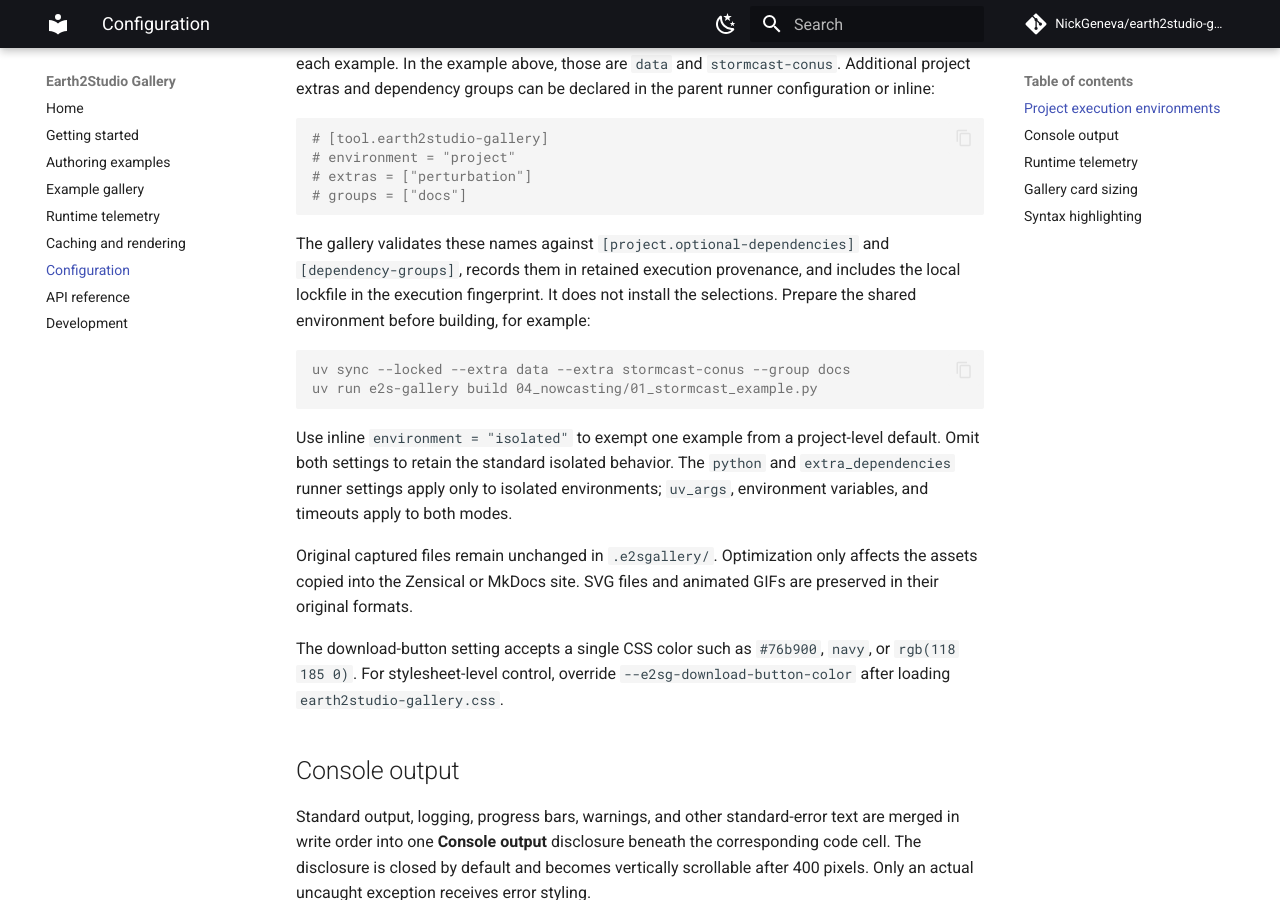
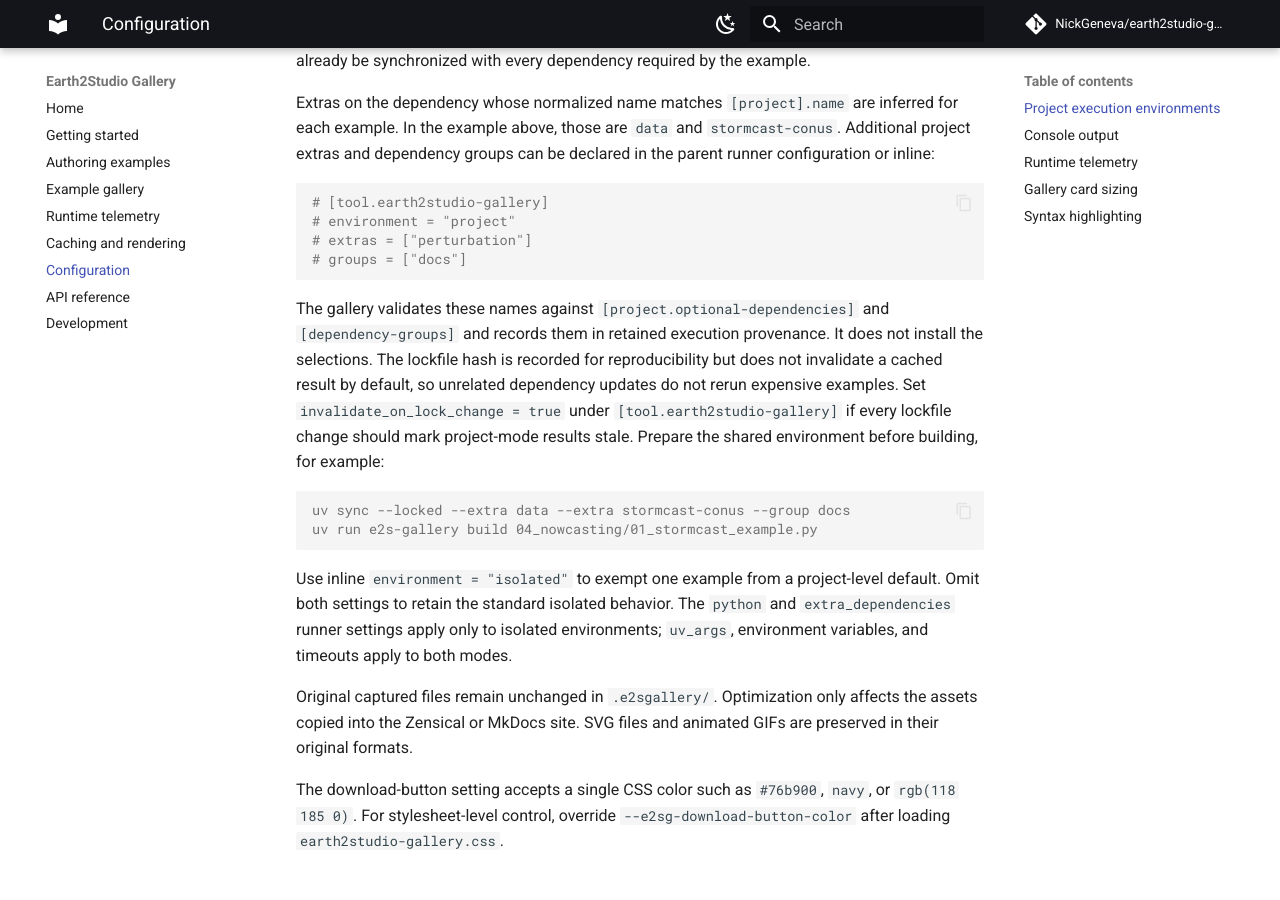
Before and after one commit to NickGeneva/earth2studio-gallery, an MkDocs documentation site: the page built from docs/configuration.md, in a window 1280 px wide and 900 px high, scrolled down 3192 px. Built offline with MkDocs 1.6.1 and Material for MkDocs 9.7.7, drawn with Linux system fonts in a browser that asks for light colours; comment, search, counter and statistics services are not loaded; some of the changed text lies outside the part shown.

Commit message:
Avoid cache invalidation on lockfile updates

````diff
--- a/docs/configuration.md
+++ b/docs/configuration.md
@@ -9,6 +9,7 @@ docs_dir = "docs"
 output_dir = "docs/gallery"
 cache_dir = ".e2sgallery"
 cache_output_directory = false
+invalidate_on_lock_change = false
 execute = "stale"
 jobs = 1
 fail_fast = true
@@ -43,6 +44,7 @@ uv_args = ["--no-progress"]
 | `uv_args` | Additional arguments passed to `uv run` |
 | `env` | Environment variables supplied to the example process |
 | `cache_output_directory` | Retain the complete execution output directory; defaults to `false` |
+| `invalidate_on_lock_change` | Mark project-mode results stale when `uv.lock` changes; defaults to `false` |
 | `optimize_images` | Convert large raster outputs to WebP for the published site |
 | `image_max_width` | Maximum width of a published raster image |
 | `image_max_height` | Maximum height of a published raster image |
@@ -131,9 +133,12 @@ and dependency groups can be declared in the parent runner configuration or inli
 ```
 
 The gallery validates these names against `[project.optional-dependencies]` and
-`[dependency-groups]`, records them in retained execution provenance, and includes the local
-lockfile in the execution fingerprint. It does not install the selections. Prepare
-the shared environment before building, for example:
+`[dependency-groups]` and records them in retained execution provenance. It does not install
+the selections. The lockfile hash is recorded for reproducibility but does not invalidate a
+cached result by default, so unrelated dependency updates do not rerun expensive examples.
+Set `invalidate_on_lock_change = true` under `[tool.earth2studio-gallery]` if every lockfile
+change should mark project-mode results stale. Prepare the shared environment before building,
+for example:
 
 ```console
 uv sync --locked --extra data --extra stormcast-conus --group docs
````
Also changed, not shown: README.md (+4 -3 lines), docs/caching.md (+2 -1 lines), 4 other files.
